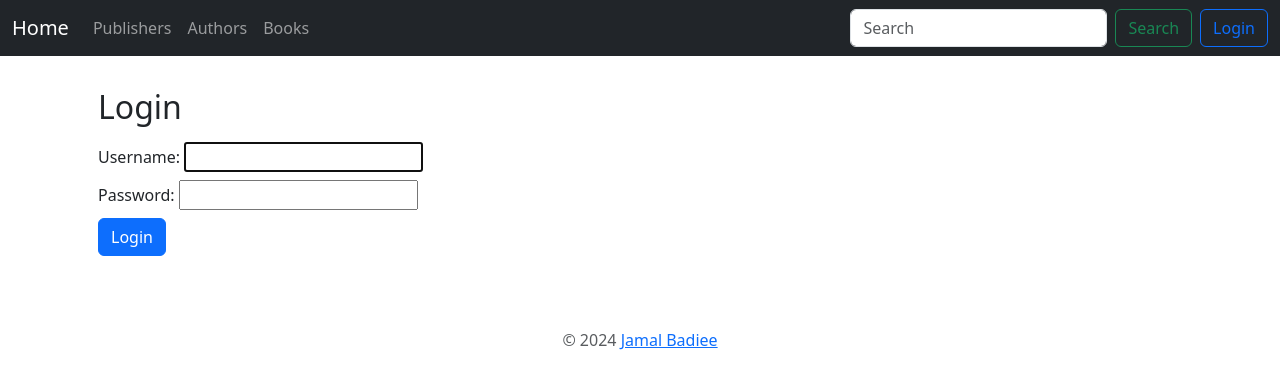
After one commit to jbhonest/publishing-portal, a Django app: page /login/ in a window 1280 px wide. The commit adds this page. Shown: the top 389 px of the page. Run offline with Django 5.2, Linux system fonts and the light colour scheme; some libraries are stand-ins or nearby versions.

Commit message:
added login/logout

```diff
--- a/book_app/templates/book_app/base.html
+++ b/book_app/templates/book_app/base.html
@@ -40,11 +40,22 @@
                     </li>
 
                 </ul>
-                <form class="d-flex" role="search" action="{% url 'book_app:search' %}" method="get">
+                <form class="d-flex mx-2" role="search" action="{% url 'book_app:search' %}" method="get">
                     <input class="form-control me-2" type="search" placeholder="Search" aria-label="Search"
                         name="query">
                     <button class="btn btn-outline-success" type="submit">Search</button>
                 </form>
+                <ul class="navbar-nav">
+                    {% if user.is_authenticated %}
+                    <li class="nav-item">
+                        <a class="btn btn-outline-danger" href="{% url 'logout' %}">Logout</a>
+                    </li>
+                    {% else %}
+                    <li class="nav-item">
+                        <a class="btn btn-outline-primary" href="{% url 'login' %}">Login</a>
+                    </li>
+                    {% endif %}
+                </ul>
             </div>
         </div>
     </nav>
@@ -66,9 +77,10 @@
 
     <div class="container">
         <footer class="py-3 my-4">
-          <p class="text-center text-body-secondary">&copy; 2024 <a href="https://t.me/jbhonest" target="_blank">Jamal Badiee</a></p>
+            <p class="text-center text-body-secondary">&copy; 2024 <a href="https://t.me/jbhonest" target="_blank">Jamal
+                    Badiee</a></p>
         </footer>
-      </div>
+    </div>
 
 
 </body>
--- /dev/null
+++ b/book_app/templates/book_app/login.html
@@ -0,0 +1,23 @@
+{% extends "book_app/base.html" %}
+
+{% block title %}
+<title>Login</title>
+{% endblock %}
+
+{% block content %}
+<div class="container">
+    <h2>Login</h2>
+    <form class="my-3" method="post">
+        {% csrf_token %}
+        <div class="form-group my-2">
+            {{ form.username.label_tag }}
+            {{ form.username }}
+        </div>
+        <div class="form-group my-2">
+            {{ form.password.label_tag }}
+            {{ form.password }}
+        </div>
+        <button type="submit" class="btn btn-primary">Login</button>
+    </form>
+</div>
+{% endblock %}
--- a/publishing_portal/settings.py
+++ b/publishing_portal/settings.py
@@ -128,3 +128,6 @@ DEFAULT_AUTO_FIELD = 'django.db.models.BigAutoField'
 
 MEDIA_URL = 'media/'
 MEDIA_ROOT = os.path.join(BASE_DIR, 'media')
+
+LOGIN_URL = '/login/'
+LOGIN_REDIRECT_URL = '/'
--- a/publishing_portal/urls.py
+++ b/publishing_portal/urls.py
@@ -18,8 +18,11 @@ from django.contrib import admin
 from django.urls import path, include
 from django.conf import settings
 from django.conf.urls.static import static
+from django.contrib.auth import views as auth_views
 
 urlpatterns = [
+    path('login/', auth_views.LoginView.as_view(template_name='book_app/login.html'), name='login'),
+    path('logout/', auth_views.LogoutView.as_view(next_page='/'), name='logout'),
     path('admin/', admin.site.urls),
     path('', include('book_app.urls')),
 ]
```
Also changed, not shown: book_app/views.py (+10 -9 lines), db.sqlite3.
